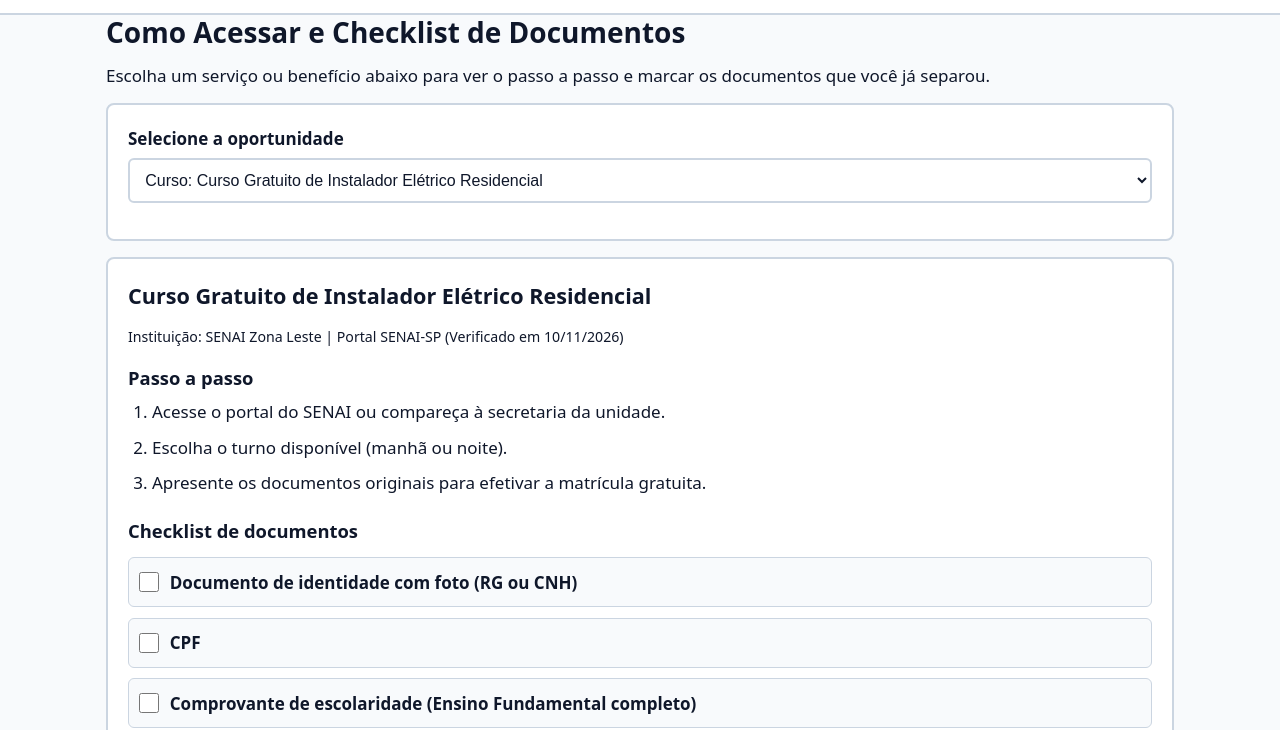
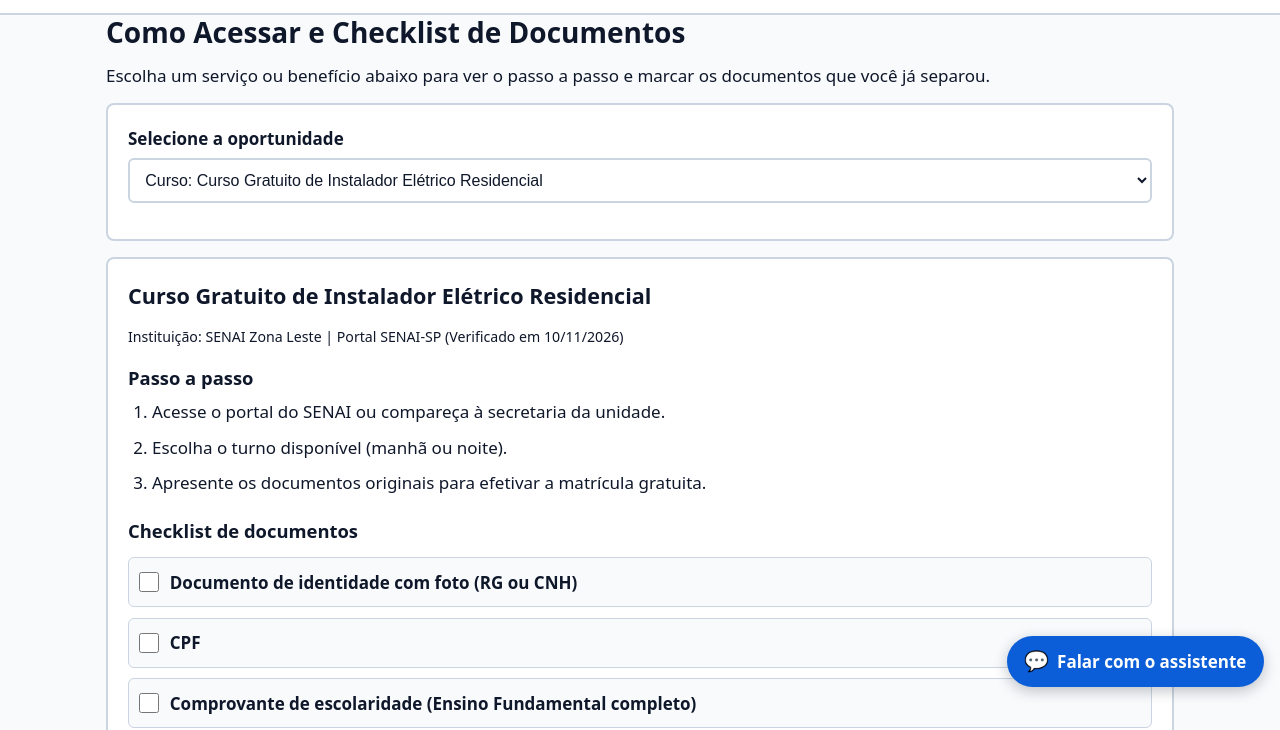
Before and after one commit to GabrielHenriqueDantas/mente-aberta-citec, a plain HTML site: page como-acessar.html in a window 1280 px wide. Shown: the part 97-827 px from the top of the page. Drawn offline with Linux system fonts and the light colour scheme.

Commit message:
feat: inclui botao do assistente em todas as paginas

```diff
--- a/como-acessar.html
+++ b/como-acessar.html
@@ -62,6 +62,7 @@
 
   <script src="js/dados.js"></script>
   <script src="js/main.js"></script>
+  <script src="js/chatbot.js"></script>
   <script src="js/checklist.js"></script>
 </body>
 </html>
```
Also changed, not shown: contato.html (+1 -0 lines), faq.html (+1 -0 lines), index.html (+1 -0 lines), integrantes.html (+1 -0 lines), modo-offline.html (+1 -0 lines), oportunidades.html (+1 -0 lines), sobre.html (+1 -0 lines).
